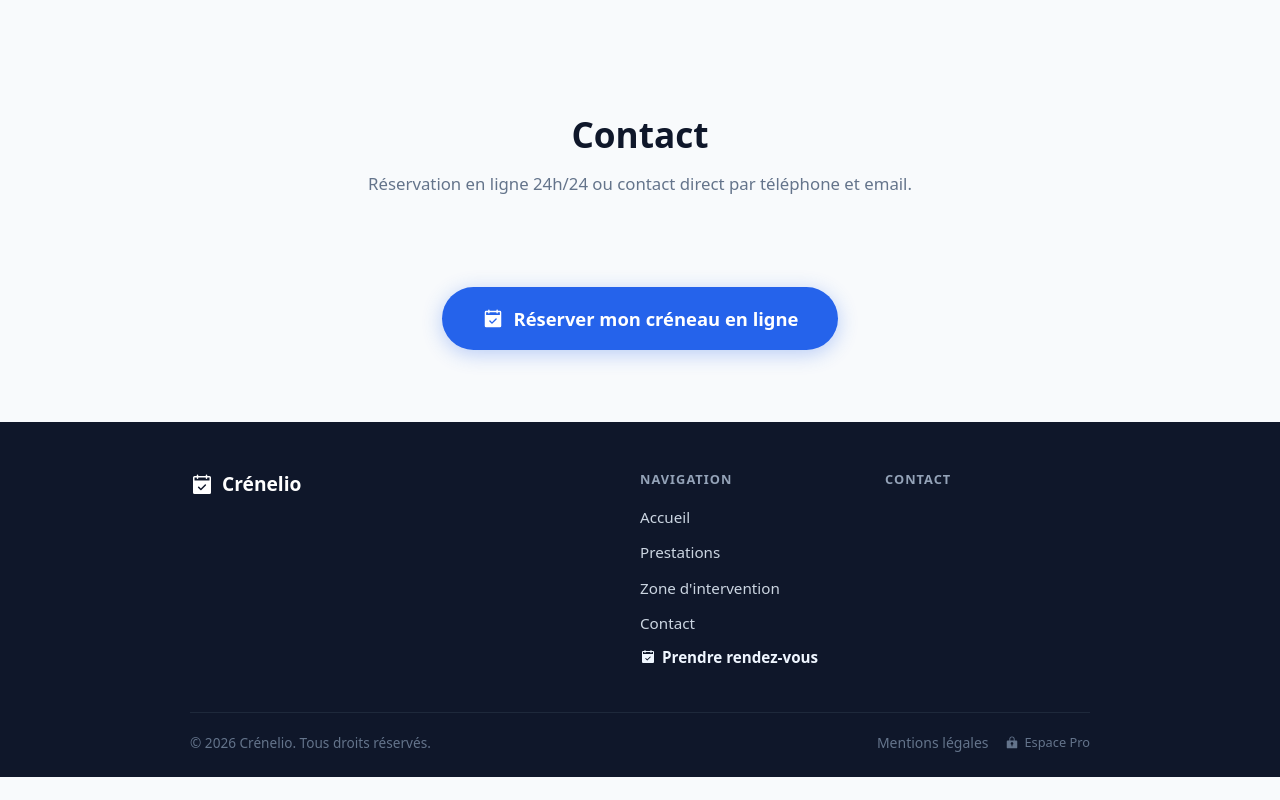
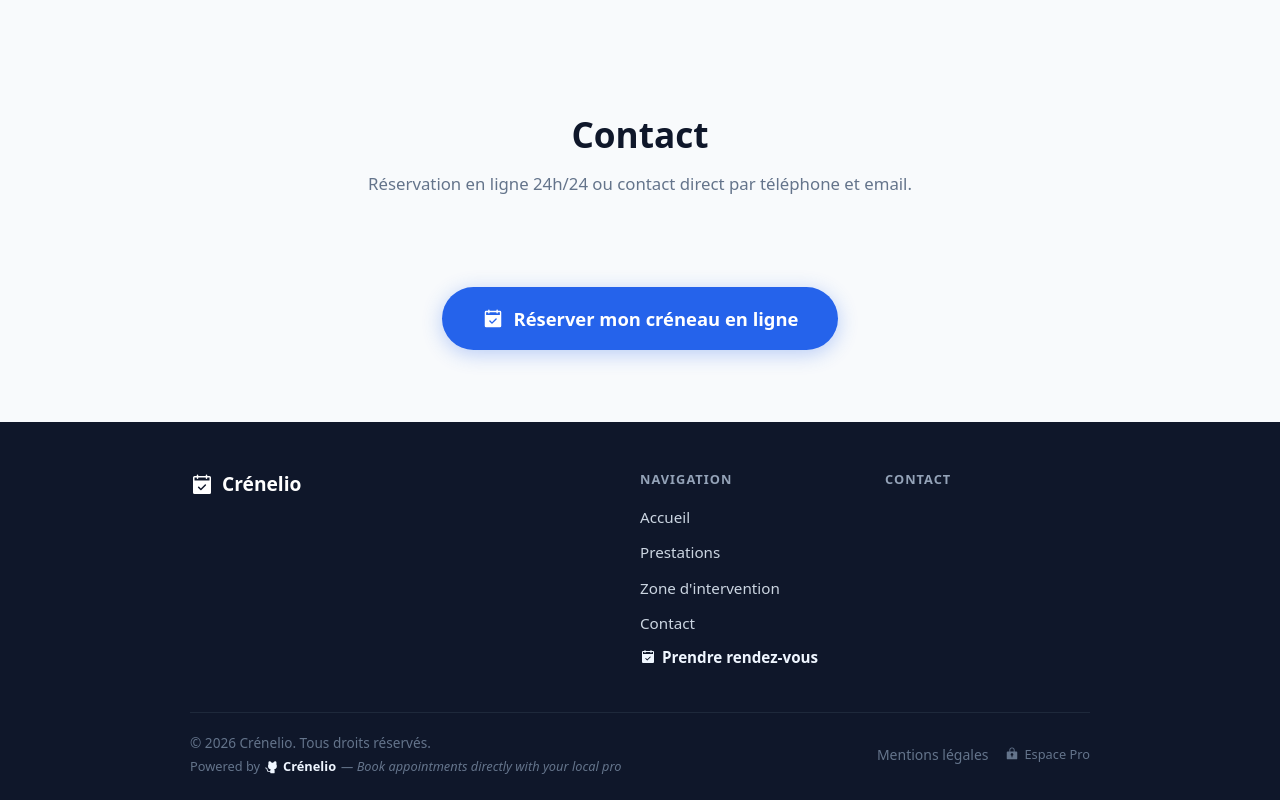
Before and after one commit to malchrosoft/crenelio, a React (Vite) app: page / in a window 1280 px wide. Shown: the part 1646-2446 px from the top of the page. Before the commit the page ends 2423 px from the top, so only its background shows below. Built offline with nearby package versions, Linux system fonts and the light colour scheme; no server answers.

Commit message:
feat(footer): ajout du lien GitHub Crénelio et slogan en anglais

```diff
--- a/src/components/vitrine/Footer.tsx
+++ b/src/components/vitrine/Footer.tsx
@@ -6,6 +6,7 @@ import {
   PhoneIcon,
   EnvelopeSimpleIcon,
   LockKeyIcon,
+  GithubLogoIcon,
 } from '@phosphor-icons/react';
 import { AppConfig } from '../../types';
 import LegalModal from '../LegalModal';
@@ -84,9 +85,26 @@ const Footer: React.FC<FooterProps> = ({ config }) => {
 
         {/* Barre du bas */}
         <div className="footer-bottom">
-          <span className="footer-bottom__copy">
-            © {currentYear} {companyName}. Tous droits réservés.
-          </span>
+          <div className="footer-bottom__left">
+            <span className="footer-bottom__copy">
+              © {currentYear} {companyName}. Tous droits réservés.
+            </span>
+            <span className="footer-bottom__powered">
+              Powered by{' '}
+              <a
+                href="https://github.com/malchrosoft/crenelio"
+                target="_blank"
+                rel="noopener noreferrer"
+                className="footer-bottom__project-link"
+              >
+                <GithubLogoIcon size={14} weight="fill" aria-hidden="true" />
+                Crénelio
+              </a>
+              <span className="footer-bottom__slogan">
+                — Book appointments directly with your local pro
+              </span>
+            </span>
+          </div>
           <div className="footer-bottom__actions">
             <button
               type="button"
--- a/src/styles/_vitrine.scss
+++ b/src/styles/_vitrine.scss
@@ -709,9 +709,49 @@
     flex-wrap: wrap;
     gap: 8px;
 
+    .footer-bottom__left {
+      display: flex;
+      flex-direction: column;
+      gap: 4px;
+    }
+
     .footer-bottom__copy {
       font-size: 0.85rem;
       color: $gray-500;
+    }
+
+    .footer-bottom__powered {
+      font-size: 0.8rem;
+      color: $gray-500;
+      display: inline-flex;
+      align-items: center;
+      gap: 5px;
+      flex-wrap: wrap;
+    }
+
+    .footer-bottom__project-link {
+      color: $primary-light;
+      text-decoration: none;
+      font-weight: 600;
+      display: inline-flex;
+      align-items: center;
+      gap: 4px;
+      transition: color 0.15s;
+
+      &:hover {
+        color: white;
+        text-decoration: underline;
+      }
+    }
+
+    .footer-bottom__slogan {
+      color: $gray-500;
+      font-style: italic;
+
+      @include mobile {
+        display: block;
+        width: 100%;
+      }
     }
 
     .footer-bottom__actions {
```
